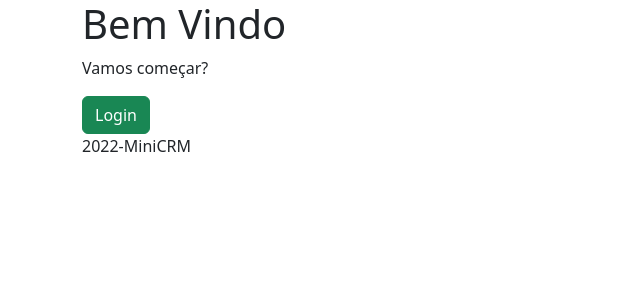
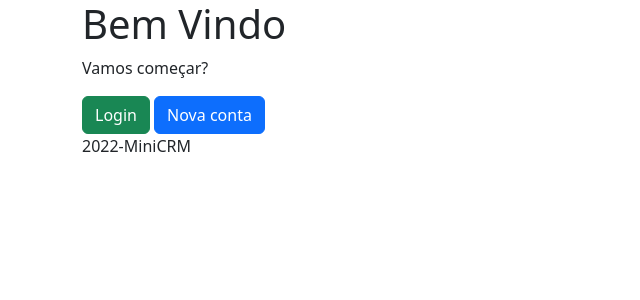
Before and after one commit to wmfinamore/govmicro-crm, a Django app: template apps/core/templates/core/home.html in a window 1280 px wide. Shown: the top 300 px of the page, without its empty margins (0-640 px from the left). Run offline with Django 3.2, Linux system fonts and the light colour scheme; the template is opened without the code that fills it, so the values that code supplies are empty; parts of the project's set-up code (start-up, migrations or seed data) failed here and were passed over; some libraries are stand-ins or nearby versions.

Commit message:
Incluided button on home to create a new user

```diff
--- a/apps/core/templates/core/home.html
+++ b/apps/core/templates/core/home.html
@@ -14,5 +14,6 @@
     {% else %}
         <p>Vamos começar?</p>
         <a class="btn btn-success" href="{% url 'login' %}">Login</a>
+        <a class="btn btn-primary" href="{% url 'signup' %}">Nova conta</a>
     {% endif %}
 {% endblock %}
```
